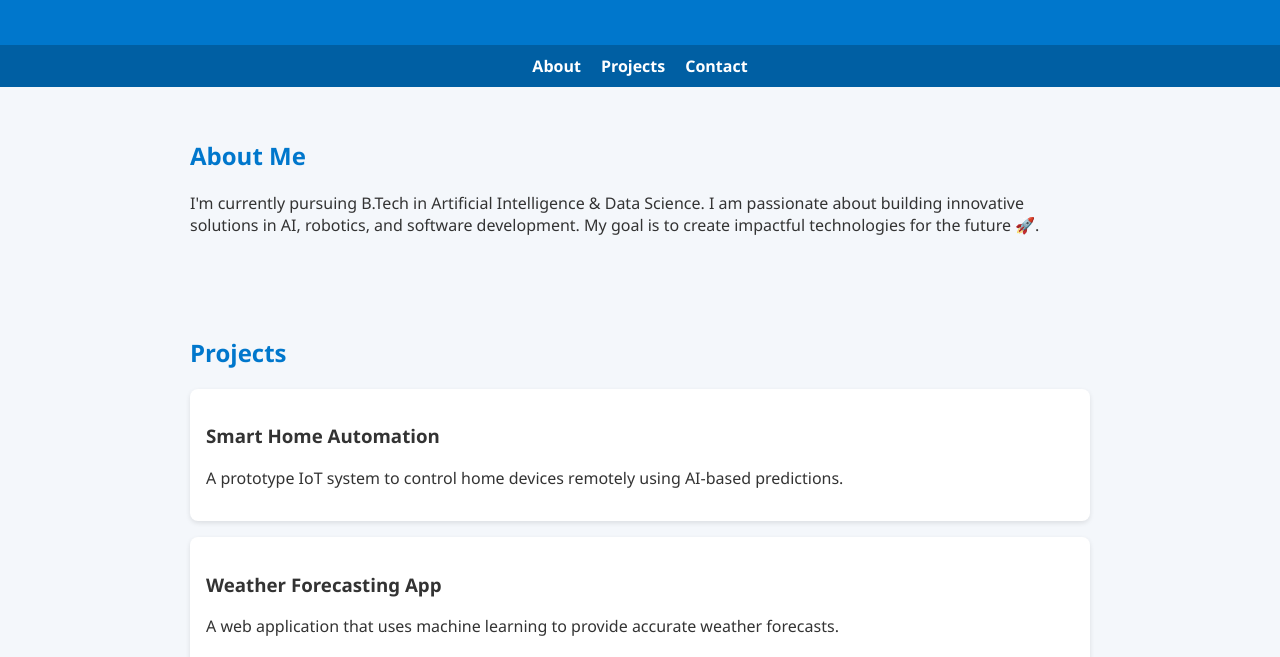
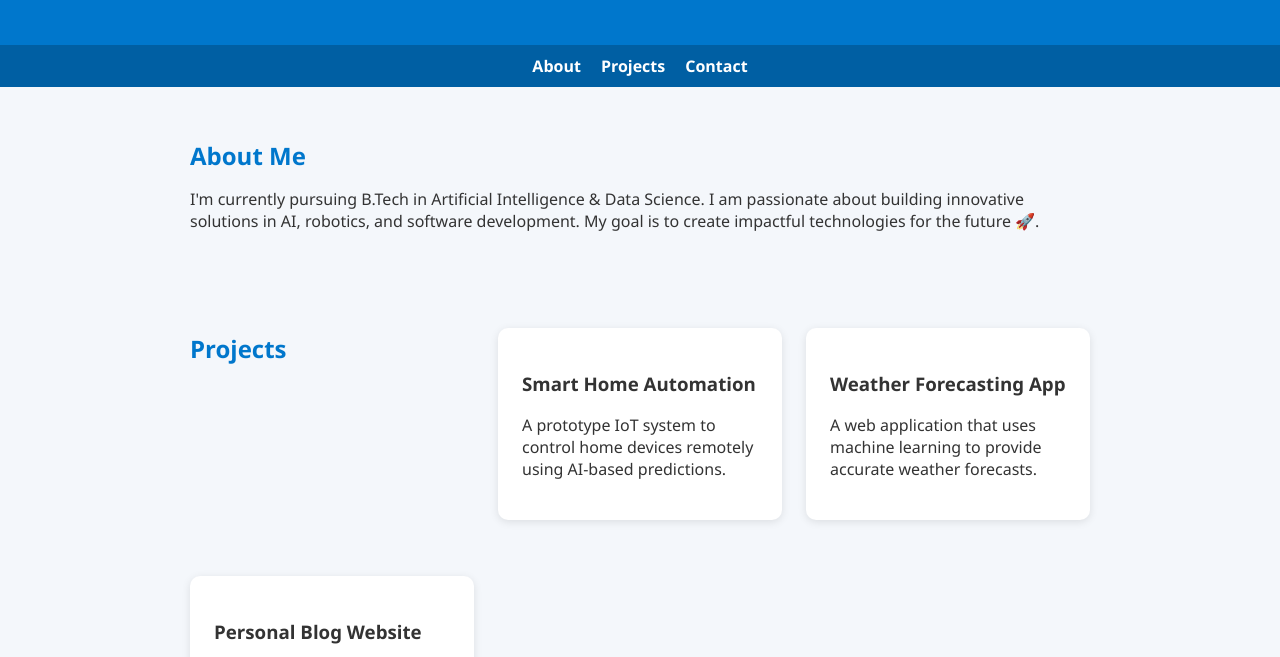
Before and after one commit to Sree-santh/protfolio-website, a plain HTML site: page Protfolio website/index.html in a window 1280 px wide. Shown: the part 143-800 px from the top of the page. Drawn offline with Linux system fonts and the light colour scheme.

Commit message:
style.css

```diff
--- a/Protfolio website/style.css
+++ b/Protfolio website/style.css
@@ -31,6 +31,11 @@ nav a {
   font-weight: bold;
 }
 
+nav a:hover {
+  color: #ffdd57;
+  transition: color 0.3s;
+}
+
 section {
   padding: 2rem;
   max-width: 900px;
@@ -39,14 +44,21 @@ section {
 
 h2 {
   color: #0077cc;
+  margin-bottom: 1rem;
 }
 
 .project-card {
   background: white;
-  padding: 1rem;
+  padding: 1.5rem;
   margin: 1rem 0;
-  border-radius: 8px;
-  box-shadow: 0 2px 5px rgba(0,0,0,0.1);
+  border-radius: 10px;
+  box-shadow: 0 2px 8px rgba(0,0,0,0.1);
+  transition: transform 0.3s, box-shadow 0.3s;
+}
+
+.project-card:hover {
+  transform: translateY(-5px);
+  box-shadow: 0 6px 20px rgba(0,0,0,0.2);
 }
 
 footer {
@@ -56,3 +68,16 @@ footer {
   padding: 1rem;
   margin-top: 2rem;
 }
+
+html {
+  scroll-behavior: smooth;
+}
+
+/* Projects grid for larger screens */
+@media (min-width: 700px) {
+  #projects {
+    display: grid;
+    grid-template-columns: repeat(auto-fit, minmax(250px, 1fr));
+    gap: 1.5rem;
+  }
+}
```
